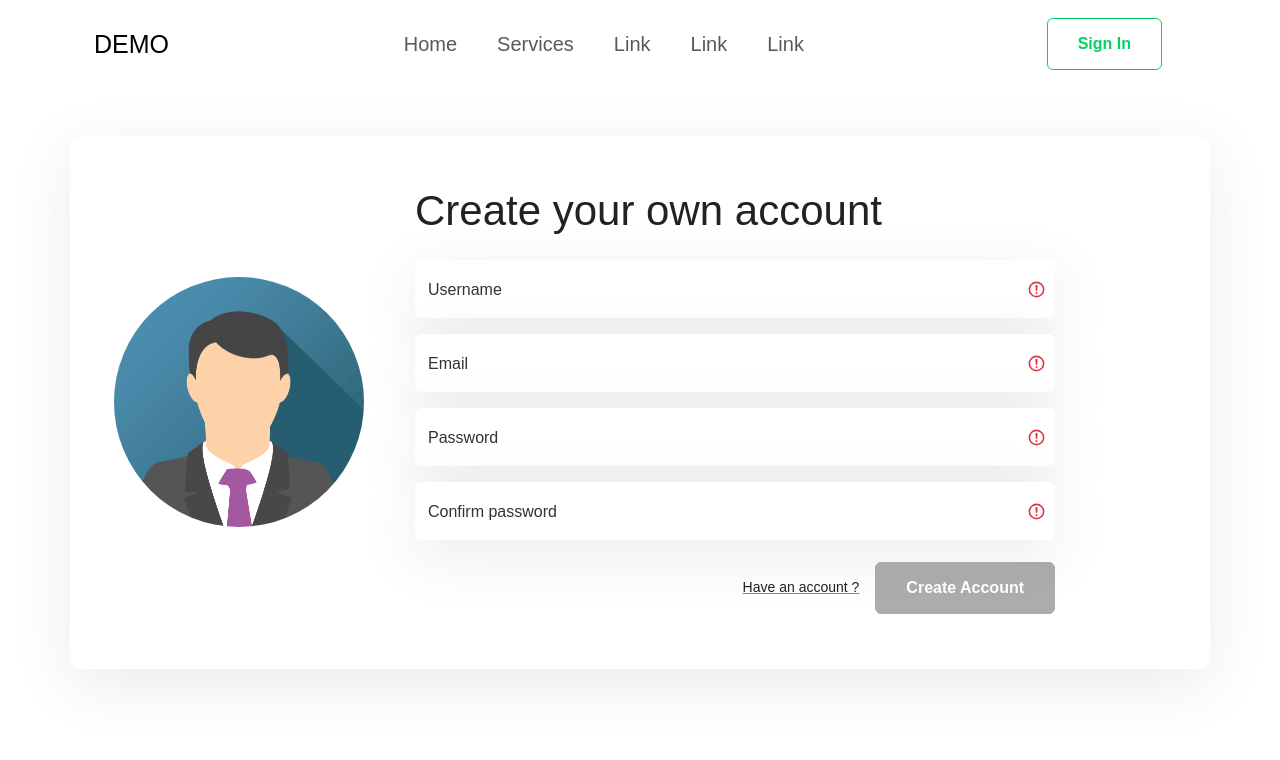
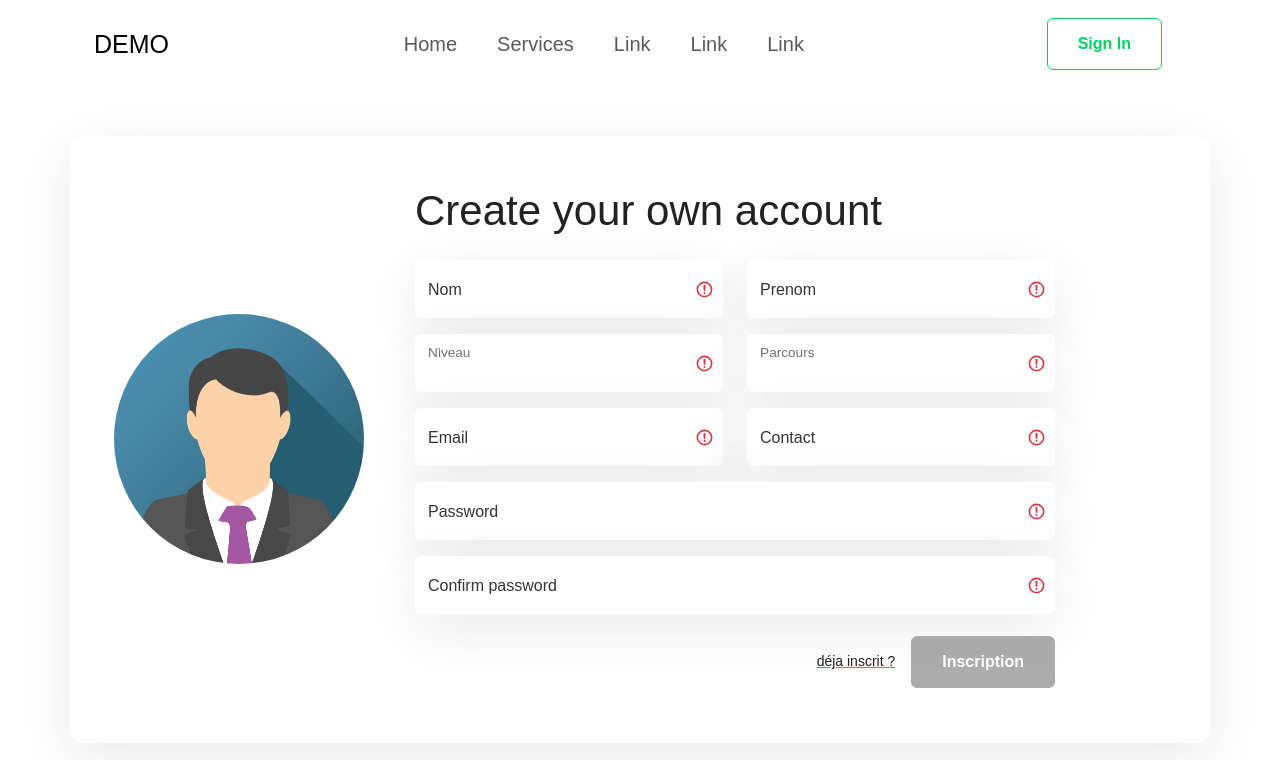
Before and after one commit to DiaryFenohasina/Devhunt2024, a Vue app in the folder front_DevHunt/: page /Sign/Up in a window 1280 px wide. Shown: the top 760 px of the page. Built offline with nearby package versions, Linux system fonts and the light colour scheme; a small style sheet from the web is missing.

Commit message:
feat sign up

```diff
--- a/front_DevHunt/src/components/SignUp.vue
+++ b/front_DevHunt/src/components/SignUp.vue
@@ -15,16 +15,61 @@
         <h2 class="mb-4 font-weight-medium">Create your own account</h2>
         <div class="content">
             <form class=" sign-up" @submit.prevent="register">
-              <div class="form-floating mb-3">
-                <input type="text" class="form-control" :class="isValid['username'] ? 'is-valid' : 'not-valid'" id="username" placeholder="" @input="inputHandler" required v-model="user['username']" @keyup="inputHandler">
-                <label for="username">Username</label>
+              <div class="row">
+                <div class="col-lg-6 col-sm-6 col-xs-6 col-md-6 ">
+                <div class="form-floating mb-3">
+                    <input type="text" class="form-control" :class="isValid['name'] ? 'is-valid' : 'not-valid'" id="name" placeholder="" @input="inputHandler" required v-model="user['name']" @keyup="inputHandler">
+                    <label for="username">Nom</label>
+                  </div>
+                </div>
+                <div class="col-lg-6 col-sm-6 col-xs-6 col-md-6">
+                  <div class="form-floating mb-3">
+                    <input type="text" class="form-control" :class="isValid['first_name'] ? 'is-valid' : 'not-valid'" id="first_name" placeholder="" @input="inputHandler" required v-model="user['first_name']" @keyup="inputHandler">
+                    <label for="username">Prenom</label>
+                  </div>
+                </div>
               </div>
+              <div class="row">
+                <div class="col-lg-6 col-sm-6 col-xs-6 col-md-6">
+                  <div class="form-floating mb-3">
+                    <select class="form-control" required v-model="user['niveau']" name="" id="niveau" :class="isValid['niveau'] ? 'is-valid' : 'not-valid'" @change="inputHandler">
+                      <option value="L1">L1</option>
+                      <option value="L2">L2</option>
+                      <option value="L3">L3</option>
+                      <option value="M1">M1</option>
+                      <option value="M2">M2</option>
+                    </select>
+                    <label for="niveau">Niveau</label>
+                  </div>
+                </div>
+                <div class="col-lg-6 col-sm-6 col-xs-6 col-md-6">
+                  <div class="form-floating mb-3">
+                    <select class="form-control" required v-model="user['parcours']" name="" id="parcours" :class="isValid['parcours'] ? 'is-valid' : 'not-valid'" @change="inputHandler">
+                      <option value="L1">GB</option>
+                      <option value="L2">SR</option>
+                      <option value="L3">IG</option>
+                      <option value="M1">GID</option>
+                      <option value="M2">OCC</option>
 
-                <div class="form-floating mb-3">
-                <input type="email" class="form-control" :class="isValid['email'] ? 'is-valid' : 'not-valid'" id="email" placeholder="" @input="inputHandler" required v-model="user['email']" @keyup="inputHandler" >
-                <label v-if="errorMsg" for="email" class="text-primary text-decoration-underline" >{{errorMsg}}</label>
-                <label v-else for="email">Email</label>
-
+                    </select>
+                    <label for="parcours">Parcours</label>
+                  </div>
+                </div>
+              </div>
+              <div class="row">
+                <div class="col-lg-6 col-sm-6 col-xs-6 col-md-6 col-sm-6 col-xs-6 col-md-6">
+                  <div class="form-floating mb-3">
+                    <input type="email" class="form-control" :class="isValid['email'] ? 'is-valid' : 'not-valid'" id="email" placeholder="" @input="inputHandler" required v-model="user['email']" @keyup="inputHandler" >
+                    <label v-if="errorMsg" for="email" class="text-primary text-decoration-underline" >{{errorMsg}}</label>
+                    <label v-else for="email">Email</label>
+                  </div>
+                </div>
+                <div class="col-lg-6 col-sm-6 col-xs-6 col-md-6">
+                  <div class="form-floating mb-3">
+                    <input type="text" class="form-control" :class="isValid['contact'] ? 'is-valid' : 'not-valid'" id="contact" placeholder="" @input="inputHandler" required v-model="user['contact']" @keyup="inputHandler">
+                    <label for="contact">Contact</label>
+                  </div>
+                </div>
               </div>
               <div class="form-floating mb-3">
                 <input type="password" class="form-control" :class="isValid['password'] ? 'is-valid' : 'not-valid'" id="password" placeholder="" @input="inputHandler" required v-model="user['password']" @keyup="inputHandler">
@@ -39,8 +84,8 @@
                 <input class="form-control form-control-lg" id="formFileLg" @change="fileHandler" type="file" >
               </div>
               <div class="d-flex align-items-center justify-content-end">
-                <router-link to="/Sign/In"><span class="mx-2 mx-sm-3 has-acc">Have an account ?</span></router-link>
-                <button type="submit" class="btn btn-primary" :disabled="isDisable">Create Account</button>
+                <router-link to="/Sign/In"><span class="mx-2 mx-sm-3 has-acc">déja inscrit ?</span></router-link>
+                <button type="submit" class="btn btn-primary" :disabled="isDisable">Inscription</button>
               </div>
             </form>
         </div>
@@ -60,15 +105,29 @@
           isValid:{username: false, email: false, password: false, confirmPass: false, file: false},
           isDisable: true,
           sign: this.$route.path,
-          errorMsg:''
+          errorMsg:'',
+          parcours:'',
+          niveau:''
       }
     },
     methods: {
       inputHandler(e){
         switch (e.target.id) {
-          case 'username':
-              e.target.value.length >0 ? this.isValid['username'] = true : this.isValid['username'] = false
+          case 'name':
+              e.target.value.length >0 ? this.isValid['name'] = true : this.isValid['name'] = false
             break;
+          case 'first_name':
+              e.target.value.length >0 ? this.isValid['first_name'] = true : this.isValid['first_name'] = false
+            break;
+          case 'niveau':
+              e.target.value.length >0 ? this.isValid['niveau'] = true : this.isValid['niveau'] = false
+              break;
+          case 'parcours':
+              e.target.value.length >0 ? this.isValid['parcours'] = true : this.isValid['parcours'] = false
+            break;
+          case 'contact':
+              e.target.value.length  >0 ? this.isValid['contact'] = true : this.isValid['contact'] = false
+              break;
           case 'email':
               /^[a-z0-9._-]+@[a-z0-9._-]+\.[a-z]{2,6}$/.test(e.target.value) ? this.isValid['email'] = true : this.isValid['email'] = false
             break;
@@ -103,20 +162,20 @@
         }
         reader.readAsDataURL(file)
       },
-      register(){
-        backServer.post('/register',this.user)
-          .then(res => {
-            if(res.data.message === 'success')
-            {
-              this.$router.push({path: '/Sign/In', query: {email: res.data.email}})
-            }
-            console.log('tafiditra')
-          }).catch((err) => {
-              this.errorMsg = err.response.data.message
-              this.isValid.email = false
-              setTimeout(this.clearForm,3000)
-          })
-      },
+      // register(){
+      //   backServer.post('/register',this.user)
+      //     .then(res => {
+      //       if(res.data.message === 'success')
+      //       {
+      //         this.$router.push({path: '/Sign/In', query: {email: res.data.email}})
+      //       }
+      //       console.log('tafiditra')
+      //     }).catch((err) => {
+      //         this.errorMsg = err.response.data.message
+      //         this.isValid.email = false
+      //         setTimeout(this.clearForm,3000)
+      //     })
+      // },
       clearForm(){
         this.errorMsg =''
         this.isDisable = true
@@ -124,6 +183,24 @@
         this.user = {}
       },
 
+      async createUser(){
+        const formData = new FormData();
+        formData.append('name', this.user.name)
+        formData.append('first_name', this.user.first_name)
+        formData.append('niveau', this.user.niveau)
+        formData.append('parcours', this.user.parcours)
+        formData.append('email', this.user.email)
+        formData.append('password', this.user.password)
+        formData.append('confirmPassword', this.user.confirmPassword)
+
+        try {
+          const response = await backServer.post('insert_user', this.formData)
+          console.log('Succes')
+        } catch (error) {
+          console.log(error)
+        }
+      }
+
     }
   }
 </script>
```
